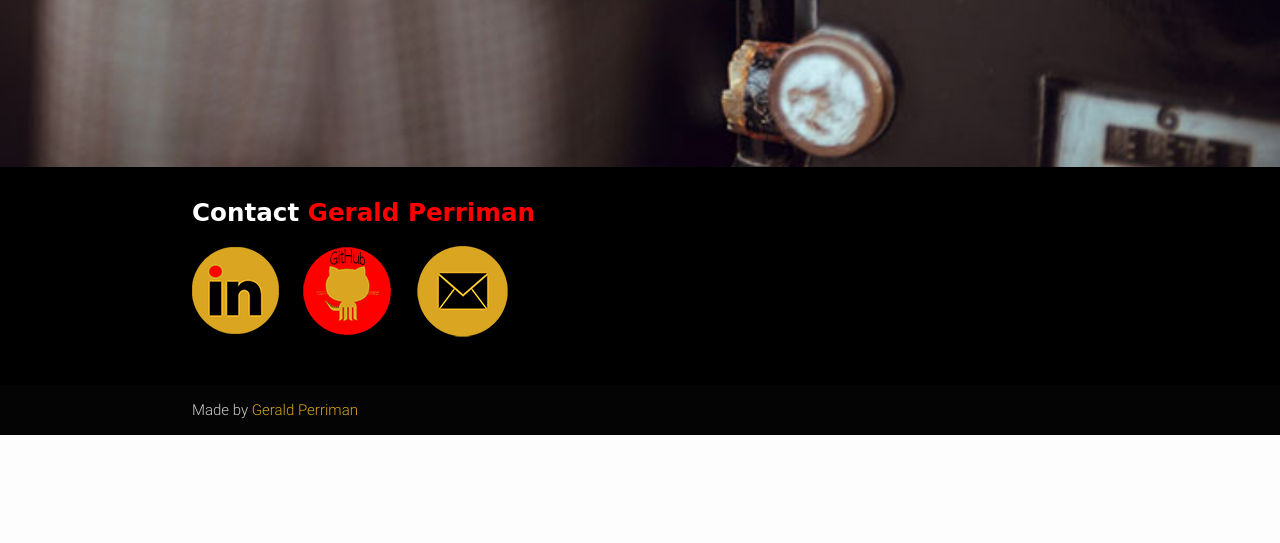
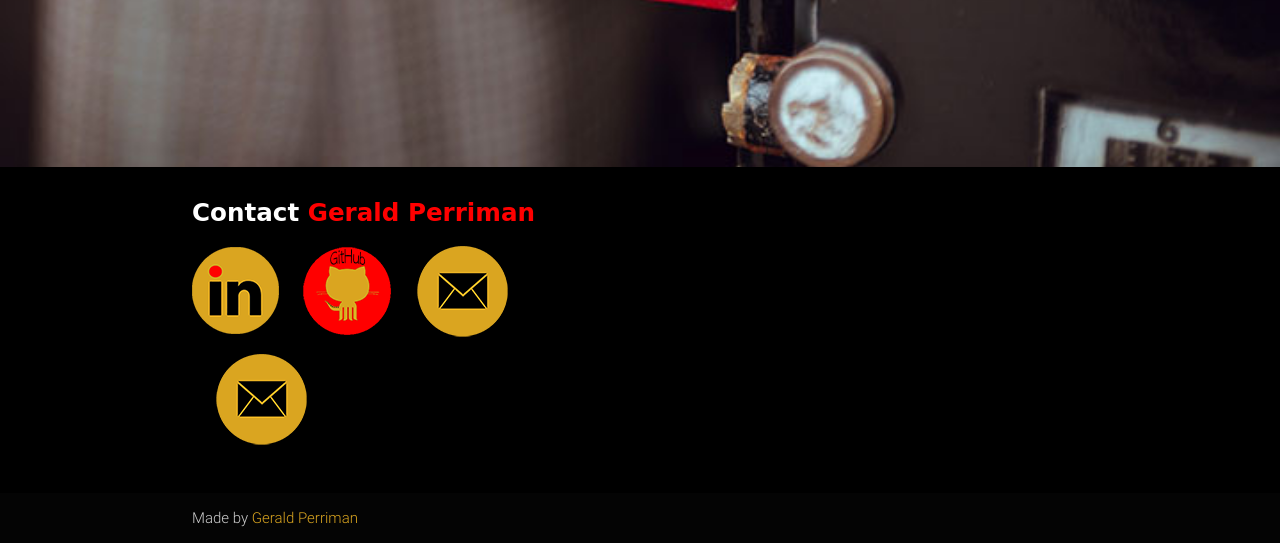
Before and after one commit to geraldperriman/Portfolio_GeraldPerriman, a PHP site: page /index.html in a window 1280 px wide. Shown: the part 2120-2663 px from the top of the page. Before the commit the page ends 2555 px from the top, so only its background shows below. Run offline with PHP 8.4, Linux system fonts and the light colour scheme; some libraries are stand-ins or nearby versions; some web fonts are replaced.

Commit message:
style changes

```diff
--- a/css/style.css
+++ b/css/style.css
@@ -95,7 +95,7 @@
 
 .side-nav li > a {
     color:#daa520;
-    font-family: 'Berkshire Swash', cursive;
+    font-family: 'Permanent Marker', cursive;
     display: block;
     font-size: 16px;
     font-weight: 500;
@@ -118,3 +118,9 @@
 .side-nav li > a:active {
     color: red;
 }
+
+nav ul a:hover {
+    color: red;
+    font-family: 'Permanent Marker', cursive;
+    font-size:1.8em;
+  }
--- a/index.html
+++ b/index.html
@@ -17,7 +17,7 @@
   <link href="https://fonts.googleapis.com/css?family=Rozha+One" rel="stylesheet">
   <link href="https://fonts.googleapis.com/css?family=Berkshire+Swash" rel="stylesheet">
   <link href="https://fonts.googleapis.com/css?family=Indie+Flower" rel="stylesheet">
-  <link href="//maxcdn.bootstrapcdn.com/font-awesome/4.2.0/css/font-awesome.min.css" rel="stylesheet" media="all">
+  <link href="https://fonts.googleapis.com/css?family=Permanent+Marker" rel="stylesheet">
 
 </head>
 <body>
@@ -32,7 +32,7 @@
           <li><a target="_blank" href="#Contact">Contact</a></li>
         </ul>
         <ul class="side-nav" id="mobile-demo"><img class="img-responsive" src="assets/icons/gp.png">
-          <li><a href="#Projects" class="navfont">Projects</a></li>
+          <li><a href="#Projects" class="navfont hvr-float">Projects</a></li>
           <li><a href="#Contact" class="navfont">Contact</a></li>
           <li><a target="_blank"  href="assets/resume.pdf" id="download-button" class="navfont">Resume</a></li>
         </ul>
@@ -226,6 +226,7 @@
             <a target="_blank" href="https://www.linkedin.com/in/gerald-perriman"><img class="linkedinfoot hvr-float" src="assets/icons/footer-linkedin.png"  alt="Linkedin" /></a></li>
             <a target="_blank" href="https://github.com/geraldperriman"><img class="githubfoot hvr-float" src="assets/icons/github-footer.png"  alt="Git Hub" /></a></li>
             <a href="mailto:web.dev.gerald@gmail.com"><img class="gmailfoot hvr-float" src="assets/icons/gmail-footer.png"  alt="Gmail" /></a></li>
+            <a href="mailto:web.dev.gerald@gmail.com"><img class="gmailfoot hvr-float" src="assets/icons/gmail-footer.png"  alt="Gmail" /></a></li>
         </div>
         </div>
       </div>
```
